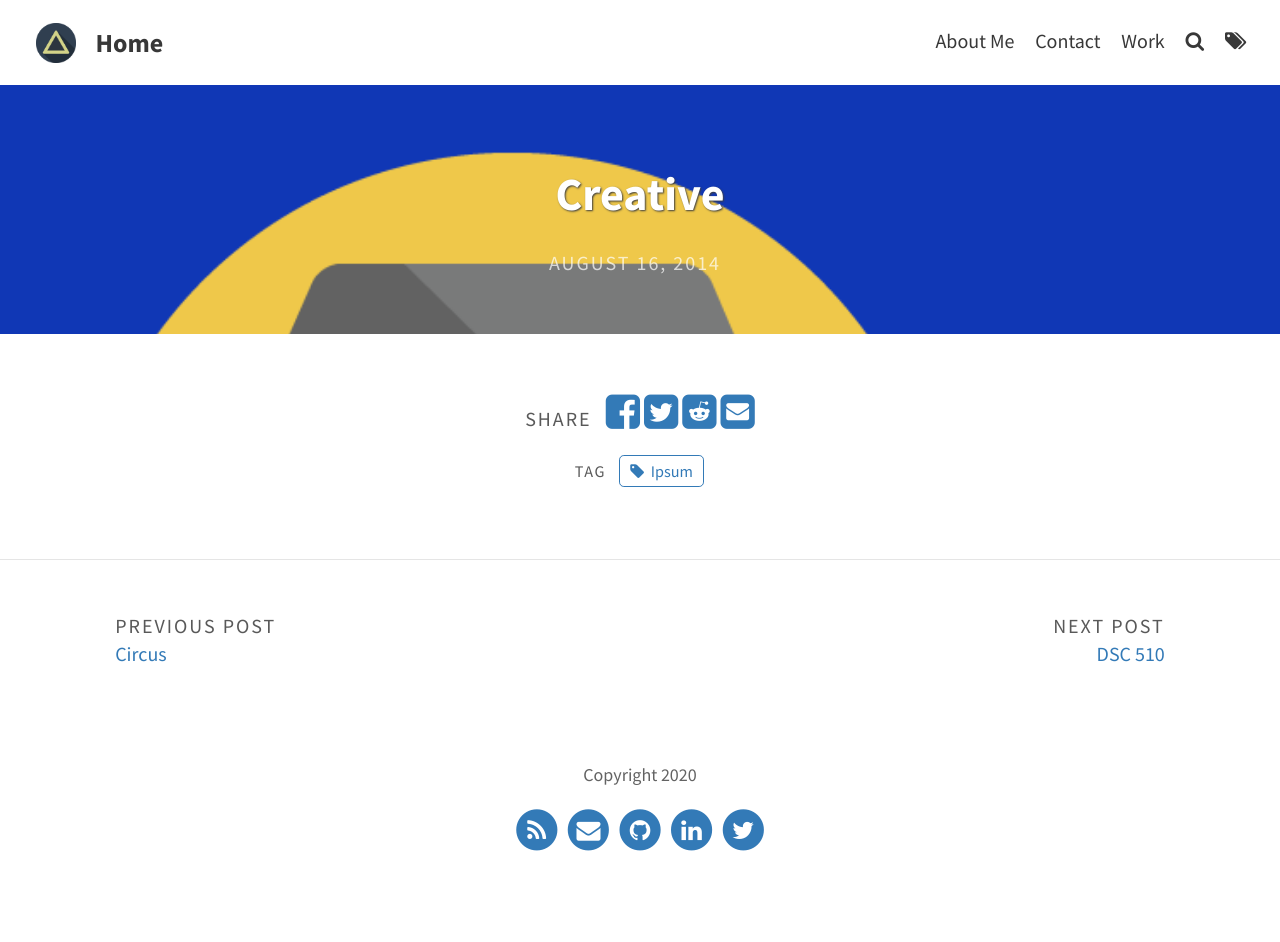
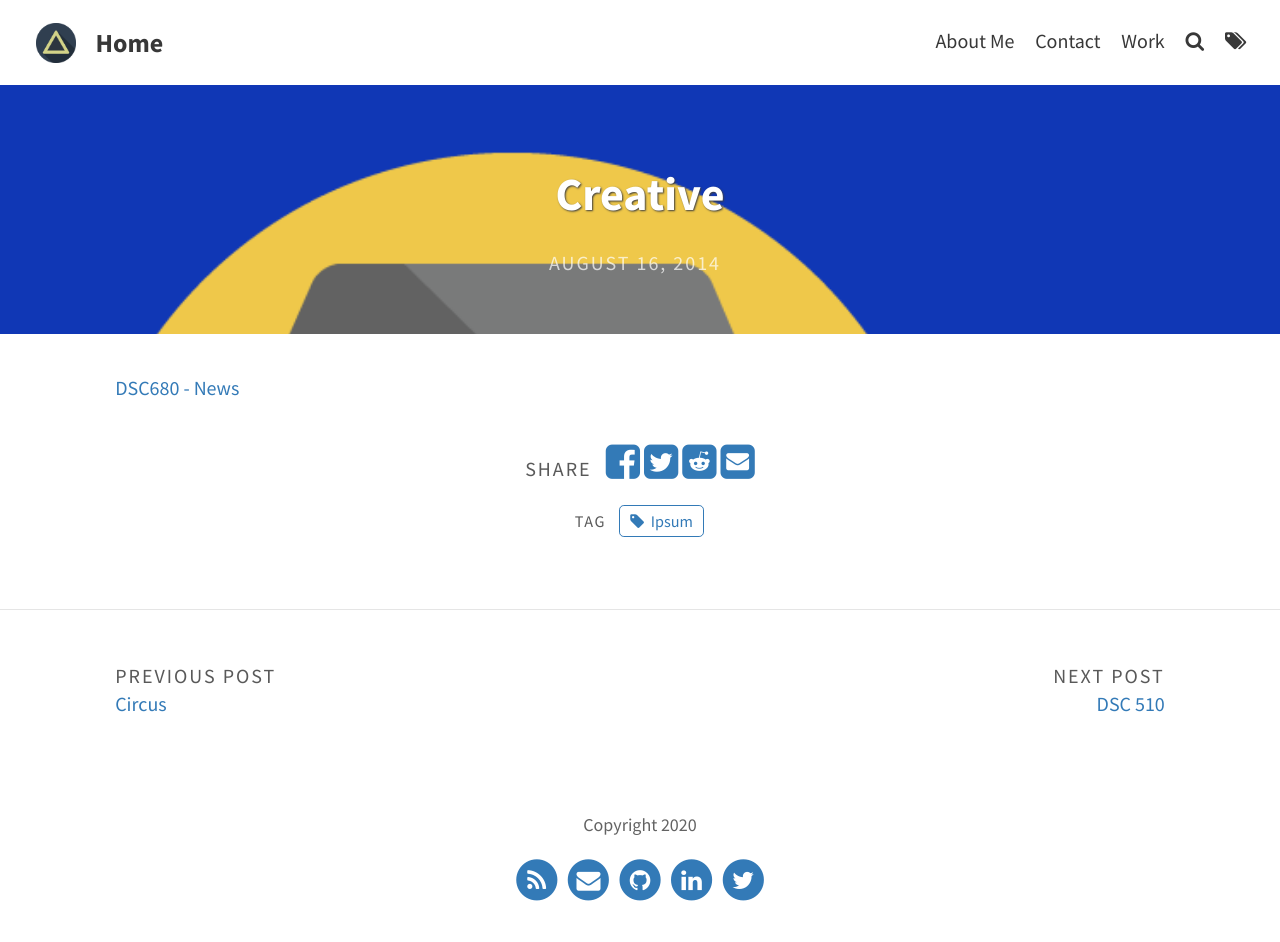
Before and after one commit to knmoses/knmoses.github.io, a Jekyll site: the page built from _portfolio/safe.md, in a window 1280 px wide. Built offline with Jekyll 4.4.1, drawn with Linux system fonts in a browser that asks for light colours; before the commit the page ends 900 px from its top, so only the background shows below that.

Commit message:
Update safe.md

```diff
--- a/_portfolio/safe.md
+++ b/_portfolio/safe.md
@@ -6,3 +6,5 @@ img: "assets/img/portfolio/safe.png"
 date: August, 16 2014
 tags: [Ipsum]
 ---
+
+[DSC680 - News](https://github.com/knmoses/DSC680-News)
```
